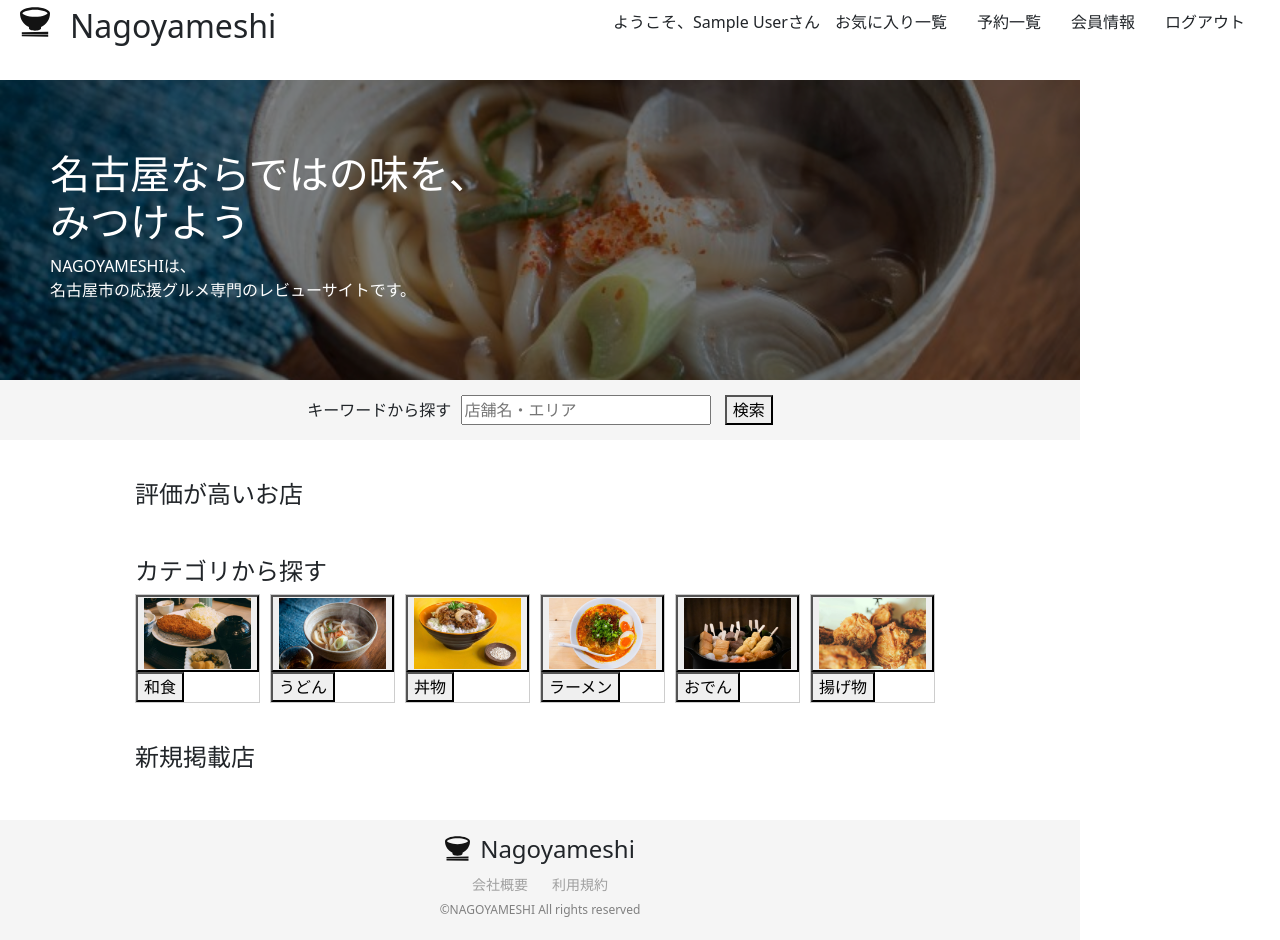
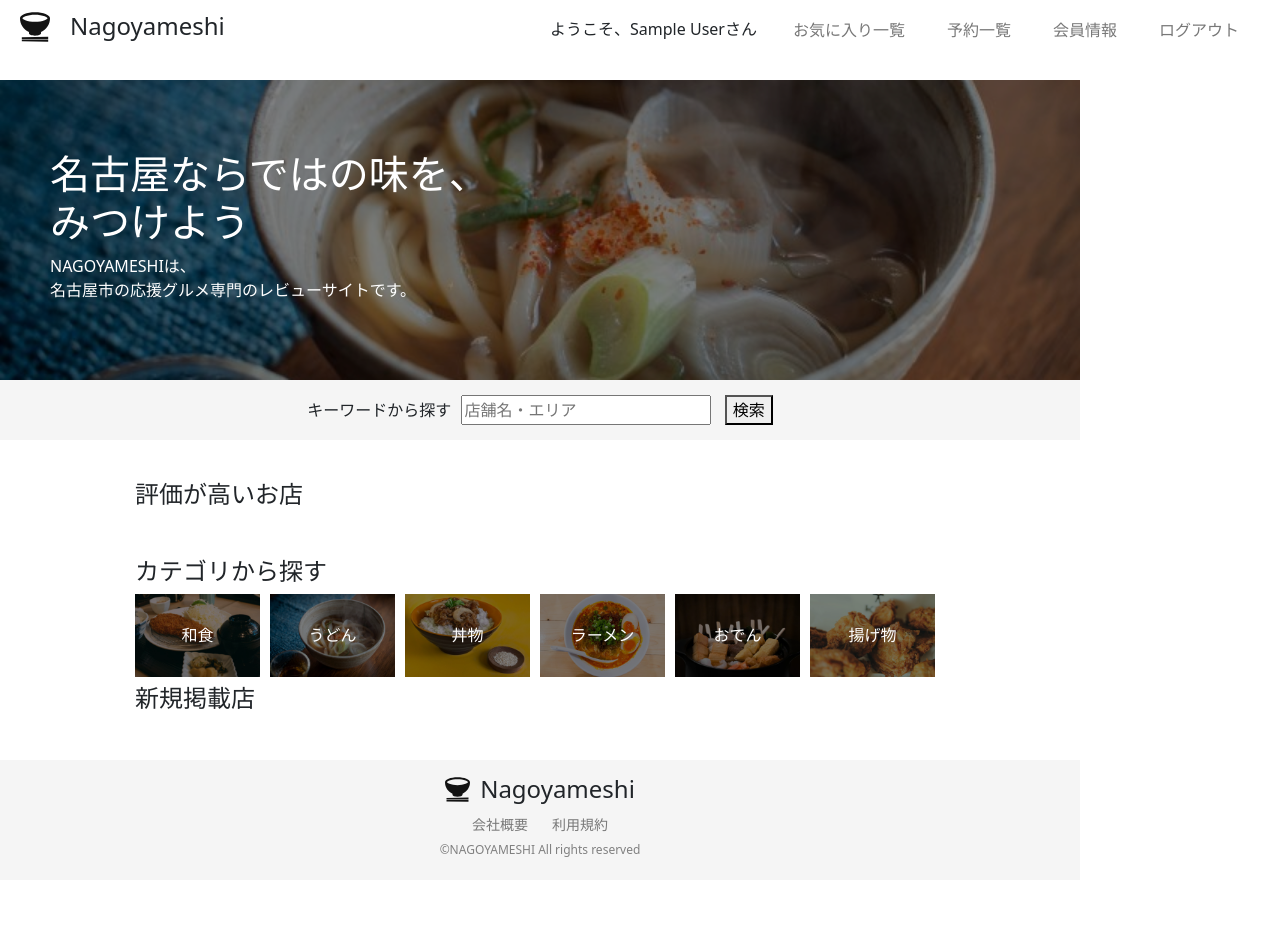
Before and after one commit to omochitopan/django-tabelog-kadai, a Django app: page / in a window 1280 px wide. After the commit the page ends 857 px from the top, so only its background shows below. Run offline with Django 5.2, Linux system fonts and the light colour scheme; the visitor is signed in with stand-in values (Sample User, id 1); data that the repository does not hold is empty.

Commit message:
top画面完成

```diff
--- a/myproject/nagoyameshi/static/nagoyameshi/css/style.css
+++ b/myproject/nagoyameshi/static/nagoyameshi/css/style.css
@@ -28,13 +28,17 @@ header {
   display: flex;
 }
 
+.header-logo-wrap > h2 {
+  font-size: 24px;
+}
+
 .header-logo {
   height: 30px;
   margin: auto 20px;
 }
 
 .nav-pc {
-  margin: auto 20px auto 0;
+  margin: 15px 20px 0 0;
 }
 
 .nav-pc form {
@@ -50,13 +54,19 @@ header {
   list-style: none;
 }
 
-.nav-pc a {
-  text-decoration: none;
-  margin-left: 20px;
-  color: #0d0d0d;
+.welcome {
+  margin-right: 15px;
 }
 
-.nav-pc a:hover {
+.button {
+  color: rgb(120, 120, 120);
+  background: none;
+  border: none;
+  text-decoration: none;
+}
+
+.button:hover {
+  color: rgb(0, 0, 0);
   text-decoration: underline;
 }
 
@@ -143,7 +153,7 @@ main {
   margin: 40px auto;
 }
 
-.topFlexContainer {
+.flex-container {
   display: flex;
 }
 
@@ -158,13 +168,55 @@ main {
   margin: 0 5px;
 }
 
-.topCategoryContainer {
+.category-container {
+  width: 130px;
+  margin-right: 10px;
   position: relative;
+  border: none;
+}
+
+.big-category-btn {
+  color: white;
+  background: none;
+  border: none;
+  padding: 0;
+  position: absolute;
+}
+
+.category-text {
+  color: white;
+  background: none;
+  border: none;
+  padding: 0;
+  position: absolute;
+  top: 29.7px;
+  right: 0;
+  left: 0;
+  margin: 0 auto;
+}
+
+.category-image {
+  filter: brightness(50%);
+}
+
+.lower-category-container{
+  margin-top: 90px;
+}
+
+.small-category-form {
+  width: 100%;
+}
+
+.small-category-btn {
+  background: none;
+  margin: 2px;
+  padding: 0;
+  border: solid 1.5px;
+  border-color: rgb(205, 205, 205);
 }
 
 .top-image {
   width: 100%;
-  margin: 0 auto;
 }
 
 .top-restaurant-name {
@@ -239,14 +291,15 @@ footer {
 }
 
 .footer-ref > a {
-  color: rgb(160, 160, 160);
+  color: rgb(120, 120, 120);
   font-size: 14px;
   text-decoration: none;
   margin: 10px;
 }
 
 .footer-ref > a:hover {
-  color: rgb(100, 100, 100);
+  color: rgb(0, 0, 0);
+  text-decoration: underline;
 }
 
 .footer-copyright {
--- a/myproject/nagoyameshi/templates/base.html
+++ b/myproject/nagoyameshi/templates/base.html
@@ -21,31 +21,31 @@
     <nav class="nav-pc">
       <ul>
         {% if user.is_authenticated %}
-        <span>
+        <span class="welcome">
           ようこそ、{{user.name}}さん
         </span>
         <li class="nav-item">
           <form action="" method="post">
             {% csrf_token %}
-            <input class="nav-link" type="submit" value="お気に入り一覧">
+            <input class="button" type="submit" value="お気に入り一覧">
           </form>
         </li>
         <li class="nav-item">
           <form action="" method="post">
             {% csrf_token %}
-            <input class="nav-link" type="submit" value="予約一覧">
+            <input class="button" type="submit" value="予約一覧">
           </form>
         </li>
         <li class="nav-item">
           <form action="" method="post">
             {% csrf_token %}
-            <input class="nav-link" type="submit" value="会員情報">
+            <input class="button" type="submit" value="会員情報">
           </form>
         </li>
         <li class="nav-item">
           <form action="{% url 'logout' %}" method="post">
             {% csrf_token %}
-            <input class="nav-link" type="submit" value="ログアウト">
+            <input class="button" type="submit" value="ログアウト">
           </form>
         </li>
         {% else %}
--- a/myproject/nagoyameshi/templates/top.html
+++ b/myproject/nagoyameshi/templates/top.html
@@ -21,7 +21,7 @@
 <div class="topContainer">
 	<div class="topOuterContainer">
 		<h4>評価が高いお店</h4>
-		<div class="topFlexContainer">
+		<div class="flex-container">
 			{% for restaurant in evaluated_restaurants %}
 			<div class="topInnerContainer">
 				<a href="{% url 'restaurant-detail' restaurant.pk %}"><img src="{{ restaurant.image.url }}" class="top-image" alt="店舗画像"></a>
@@ -38,49 +38,52 @@
 	<div class="topOuterContainer">
 		<h4>カテゴリから探す</h4>
 		<div class="categoryContainer">
-			<div class="topFlexContainer">
-				<form class="topInnerContainer topCategoryContainer" method="get" action="{% url 'category' %}">
+			<div class="flex-container">
+				<form class="category-container" method="get" action="{% url 'category' %}">
 					{% csrf_token %}
 					<button type="submit" class="big-category-btn" name="query" value="和食"><img src="/media/washoku.jpg" class="top-image category-image" alt="和食を検索"></button>
 					<button type="submit" class="category-text" name="query" value="和食">和食</button>
 				</form>
-				<form class="topInnerContainer topCategoryContainer" method="get" action="{% url 'category' %}">
+				<form class="category-container" method="get" action="{% url 'category' %}">
 					{% csrf_token %}
 					<button type="submit" class="big-category-btn" name="query" value="うどん"><img src="/media/udon.jpg" class="top-image category-image" alt="和食を検索"></button>
 					<button type="submit" class="category-text" name="query" value="うどん">うどん</button>
 				</form>
-				<form class="topInnerContainer topCategoryContainer" method="get" action="{% url 'category' %}">
+				<form class="category-container" method="get" action="{% url 'category' %}">
 					{% csrf_token %}
 					<button type="submit" class="big-category-btn" name="query" value="丼物"><img src="/media/don.jpg" class="top-image category-image" alt="和食を検索"></button>
 					<button type="submit" class="category-text" name="query" value="丼物">丼物</button>
 				</form>
-				<form class="topInnerContainer topCategoryContainer" method="get" action="{% url 'category' %}">
+				<form class="category-container" method="get" action="{% url 'category' %}">
 					{% csrf_token %}
 					<button type="submit" class="big-category-btn" name="query" value="ラーメン"><img src="/media/ramen.jpg" class="top-image category-image" alt="和食を検索"></button>
 					<button type="submit" class="category-text" name="query" value="ラーメン">ラーメン</button>
 				</form>
-				<form class="topInnerContainer topCategoryContainer" method="get" action="{% url 'category' %}">
+				<form class="category-container" method="get" action="{% url 'category' %}">
 					{% csrf_token %}
 					<button type="submit" class="big-category-btn" name="query" value="おでん"><img src="/media/oden.jpg" class="top-image category-image" alt="和食を検索"></button>
 					<button type="submit" class="category-text" name="query" value="おでん">おでん</button>
 				</form>
-				<form class="topInnerContainer topCategoryContainer" method="get" action="{% url 'category' %}">
+				<form class="category-container" method="get" action="{% url 'category' %}">
 					{% csrf_token %}
 					<button type="submit" class="big-category-btn" name="query" value="揚げ物"><img src="/media/fried.jpg" class="top-image category-image" alt="和食を検索"></button>
 					<button type="submit" class="category-text" name="query" value="揚げ物">揚げ物</button>
 				</form>
 			</div>
-			<form class="" method="get" action="{% url 'category' %}">
-				{% csrf_token %}
-				{% for category in categories %}
-				<button type="submit" class="category-btn" name="query" value={{ category.category_name }}>{{ category.category_name }}</button>
-				{% endfor %}
-			</form>
+			<div class="lower-category-container">
+				<form class="small-category-form" method="get" action="{% url 'category' %}">
+					{% csrf_token %}
+					{% for category in categories %}
+					<button type="submit" class="small-category-btn" name="query" value={{ category.category_name }}>{{ category.category_name }}</button>
+					{% endfor %}
+				</form>
+			</div>
 		</div>
+	</div>
 	</div>
 	<div class="topOuterContainer">
 		<h4>新規掲載店</h4>
-		<div class="topFlexContainer">
+		<div class="flex-container">
 			{% for restaurant in new_restaurants %}
 			<div class="topInnerContainer">
 				<a href="{% url 'restaurant-detail' restaurant.pk %}"><img src="{{ restaurant.image.url }}" class="top-image" alt="店舗画像"></a>
```
